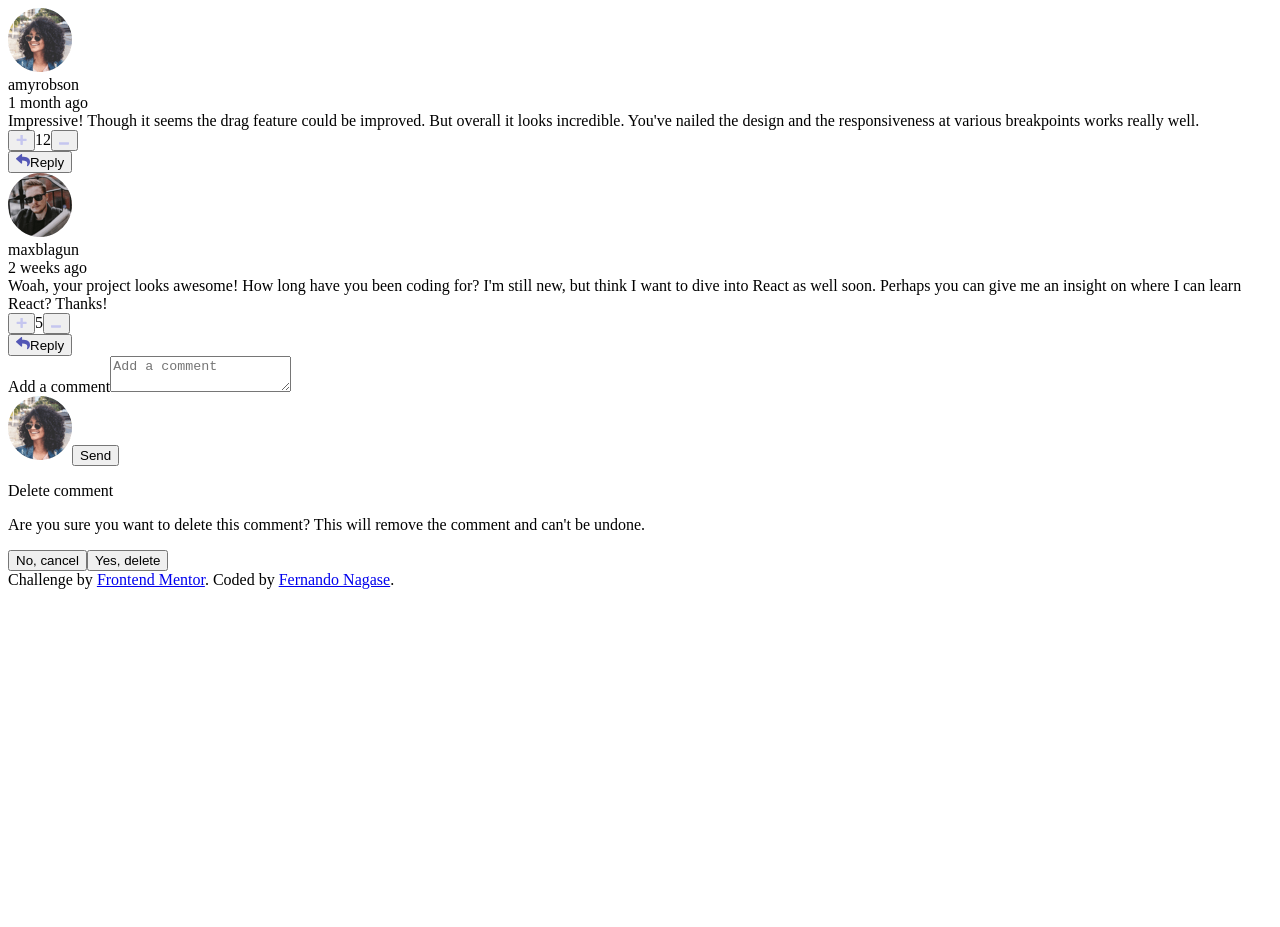
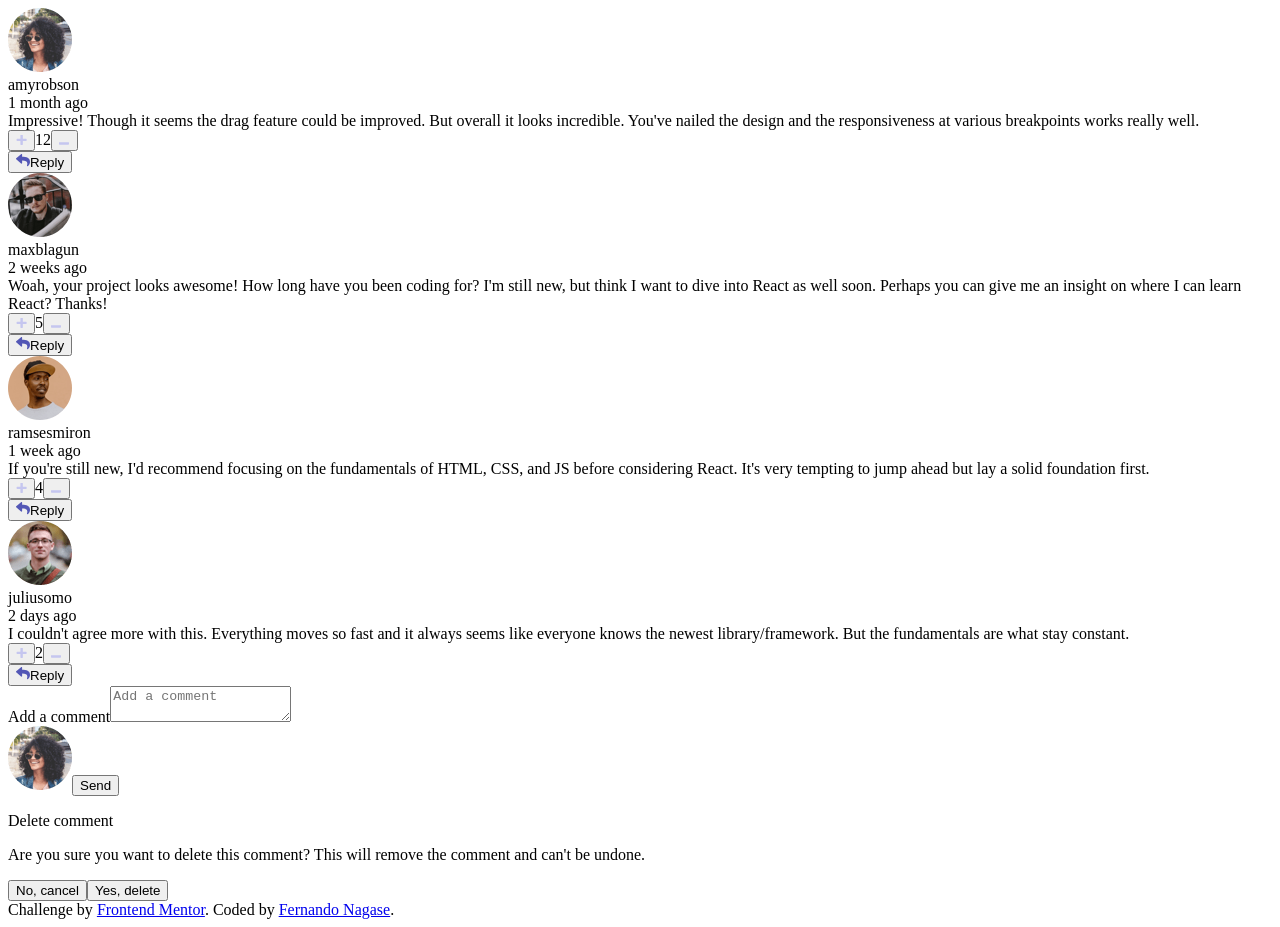
Before and after one commit to fernandonagase/nextjs-comments-component, a Next.js app: page / in a window 1280 px wide. Before the commit the page ends 800 px from the top, so only its background shows below. Built offline with nearby package versions, Linux system fonts and the light colour scheme.

Commit message:
render comment replies

```diff
--- /dev/null
+++ b/components/Comment/index.tsx
@@ -0,0 +1,34 @@
+import CommentCard from '../CommentCard'
+import CommentType from './types/comment'
+
+type CommentProps = {
+    comment: CommentType
+}
+
+export default function Comment(props: CommentProps) {
+    const { comment } = props
+    return (
+        <div>
+            <CommentCard
+                body={comment.content}
+                author={comment.user}
+                score={comment.score}
+                publishedAt={comment.createdAt}
+                key={comment.id}
+            />
+            {comment.replies.length > 0 && (
+                <div>
+                    {comment.replies.map((reply) => (
+                        <CommentCard
+                            body={reply.content}
+                            author={reply.user}
+                            score={reply.score}
+                            publishedAt={reply.createdAt}
+                            key={reply.id}
+                        />
+                    ))}
+                </div>
+            )}
+        </div>
+    )
+}
--- a/components/CommentSection/index.tsx
+++ b/components/CommentSection/index.tsx
@@ -1,10 +1,10 @@
 import AddComment from '../AddComment'
-import CommentCard from '../CommentCard'
 import Modal from '../Modal'
-import Comment from './types/comment'
+import CommentType from '../Comment/types/comment'
+import Comment from '../Comment'
 
 type CommentSectionProps = {
-    comments: Comment[]
+    comments: CommentType[]
 }
 
 export default function CommentSection(props: CommentSectionProps) {
@@ -12,13 +12,7 @@ export default function CommentSection(props: CommentSectionProps) {
         <section>
             <div>
                 {props.comments.map((comment) => (
-                    <CommentCard
-                        body={comment.content}
-                        author={comment.user}
-                        score={comment.score}
-                        publishedAt={comment.createdAt}
-                        key={comment.id}
-                    />
+                    <Comment comment={comment} key={comment.id} />
                 ))}
             </div>
             <AddComment />
```
Also changed, not shown: components/Comment/types/base-comment.ts (renamed from components/CommentSection/types/base-comment.ts), components/Comment/types/comment.ts (renamed from components/CommentSection/types/comment.ts), components/Comment/types/reply.ts (renamed from components/CommentSection/types/reply.ts).
